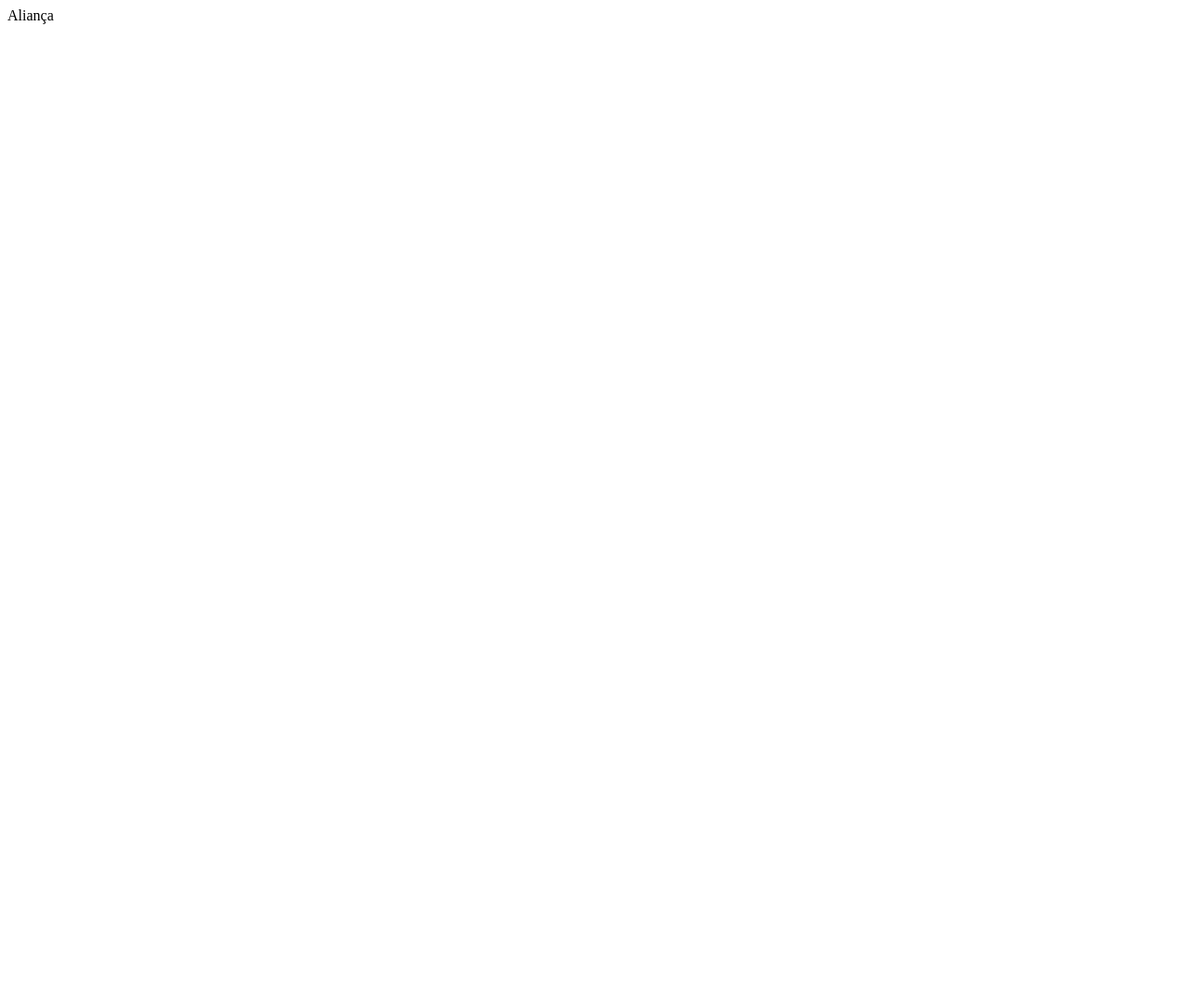
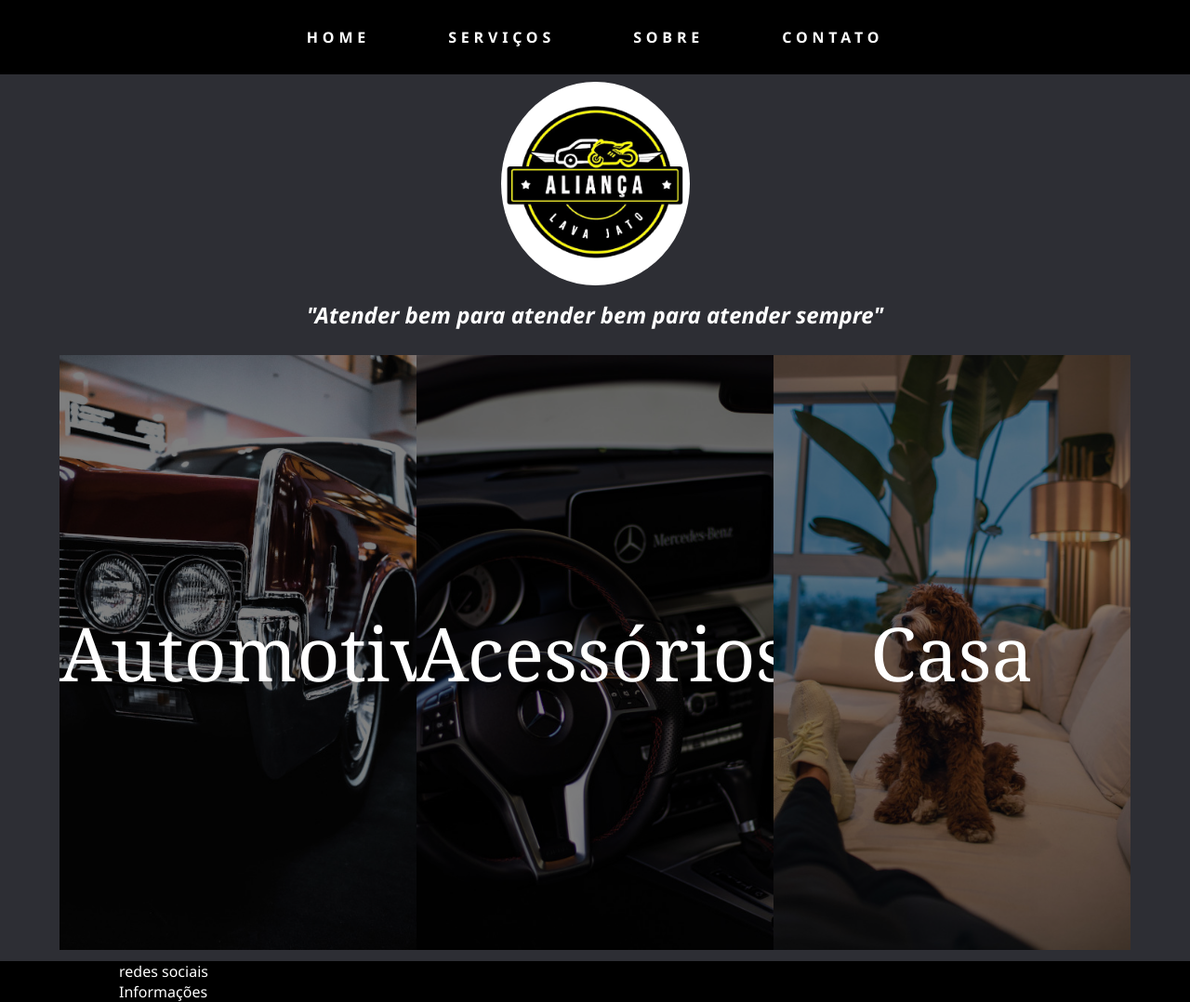
Before and after one commit to gilrsantana/Alianca, a plain HTML site: page index.html in a window 1280 px wide. Shown: the whole page at 93% size. Before the commit the page ends 800 px from the top, so only its background shows below. Drawn offline with Linux system fonts and the light colour scheme.

Commit message:
Working in index.html

```diff
--- /dev/null
+++ b/CSS/style.css
@@ -0,0 +1,142 @@
+* {
+    margin: 0;
+    padding: 0;
+}
+
+
+body {
+    background-color:#2D2E34;
+    font-size: 1em;
+    font-family: 'Segoe UI', Tahoma, Geneva, Verdana, sans-serif;
+
+}
+
+#logo {
+    width: 200px;
+    color: white;
+    padding-top: 18px;
+    padding-left: 3px;
+    background-color: #fff;
+    border-radius: 50%;
+    margin: auto;
+    margin-top: 5.5em;
+
+}
+
+#logo img {
+    width: 200px;
+}
+
+header ul {
+    position: fixed;
+    width: 100%;
+    top: 0;
+    list-style: none;
+    text-transform: uppercase;
+    background: #000;
+    text-align: center;
+}
+
+header ul li {
+    display: inline-block;
+    line-height: 5em;
+    font-weight: 900;
+    letter-spacing: 0.3em;
+}
+
+header a {
+    text-decoration: none;
+    color: white;
+    padding: 32px 40px;
+}
+
+header a:hover {
+    background-color: darkgray;
+    color: #000;
+}
+
+#topo {
+    text-align: center;
+    color: #FFF;
+    font-style: italic;
+    line-height: 4em;
+}
+
+.container {
+    width: 80%;
+    margin: auto;
+}
+
+#main {
+    width: 90%;
+    margin: auto;
+    transition: width 1px;
+}
+
+#automotivo,
+#acessorio,
+#casa {
+    width: 33.333%;
+    height: 80vh;
+    float: left;
+    margin-top: 1%;
+    margin-bottom: 1%;
+    text-align: center;
+    line-height: 80vh;
+    background-size: cover;
+}
+
+#automotivo {
+    background-image: url("../Images/automotivo1.jpg");
+}
+
+#acessorio {
+    background-image: url("../Images/acessorio1.jpg");
+}
+
+#casa {
+    background-image: url("../Images/casa3.jpg");
+}
+
+#main a {
+    text-decoration: none;
+    color: #fff;
+    font-size: 5em;
+    display: block;
+    background-color: rgba(0, 0, 0, 0.5);
+    font-family: Cambria, Cochin, Georgia, Times, 'Times New Roman', serif;
+}
+
+#automotivo a:hover {
+    color: #000;
+    box-shadow: rgba(255, 255, 255, 0.2) 0px 30px 60px 200px inset;
+    font-size: 5em;
+    font-weight: 900;
+}
+
+#acessorio a:hover {
+    color: #000;
+    box-shadow: rgba(255, 255, 255, 0.2) 0px 30px 60px 200px inset;
+    font-size: 5em;
+    font-weight: 900;
+
+}
+
+#casa a:hover {
+    color: #000;
+    box-shadow: rgba(255, 255, 255, 0.2) 0px 30px 60px 200px inset;
+    font-size: 5em;
+    font-weight: 900;
+}
+
+.clear {
+    clear: both;
+}
+
+footer {
+
+    bottom: 0;
+    color: #fff;
+    background-color: #000;
+    width: 100%;
+}
--- a/index.html
+++ b/index.html
@@ -4,8 +4,48 @@
         <meta charset="UTF-8">
         <meta name="viewport" content="width=device-width, initial-scale=1.0">
         <title>Aliança Cuidado Automotivo</title>
+        <link rel="stylesheet" href="./CSS/style.css">
     </head>
+
     <body>
-        Aliança
+        <header>
+            <ul>
+                <li><a href="#">home</a></li>
+                <li><a href="#">serviços</a></li>
+                <li><a href="#">sobre</a></li>
+                <li><a href="#">contato</a></li>
+            </ul>
+            <div id="logo"><img src="./Images/Logo-Alianca-removebg.png" alt=""></div>
+        </header>
+
+        <section id="topo">
+            <h1>"Atender bem para atender bem para atender sempre"</h1>
+
+        </section>
+
+        <section>
+            <div id="main">
+                <div id="automotivo">
+                    <a href="#">Automotivo</a>
+                </div>
+                <div id="acessorio">
+                    <a href="#">Acessórios</a>
+                </div>
+                <div id="casa">
+                    <a href="#">Casa</a>
+                </div>
+            </div>
+            <div class="clear"></div>
+        </section>
+
+        <footer>
+            <div class="container">
+                <div>redes sociais</div>
+                <div>Informações</div>
+            </div>
+        </footer>
+
+
+
     </body>
 </html>
```
Also changed, not shown: Images/Logo-Alianca-removebg.png (added), Images/acessorio1.jpg (added), Images/automotivo1.jpg (added), Images/casa3.jpg (added), 1 other file.
